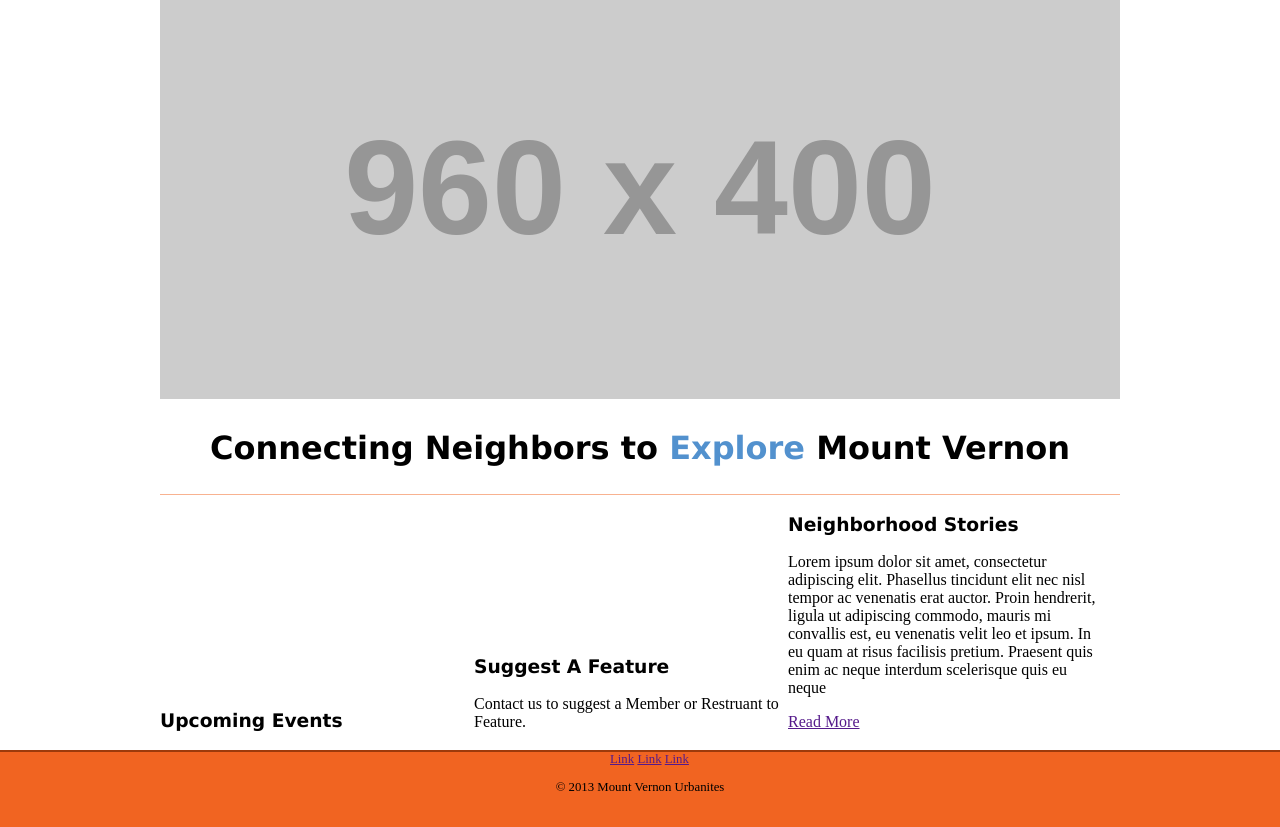
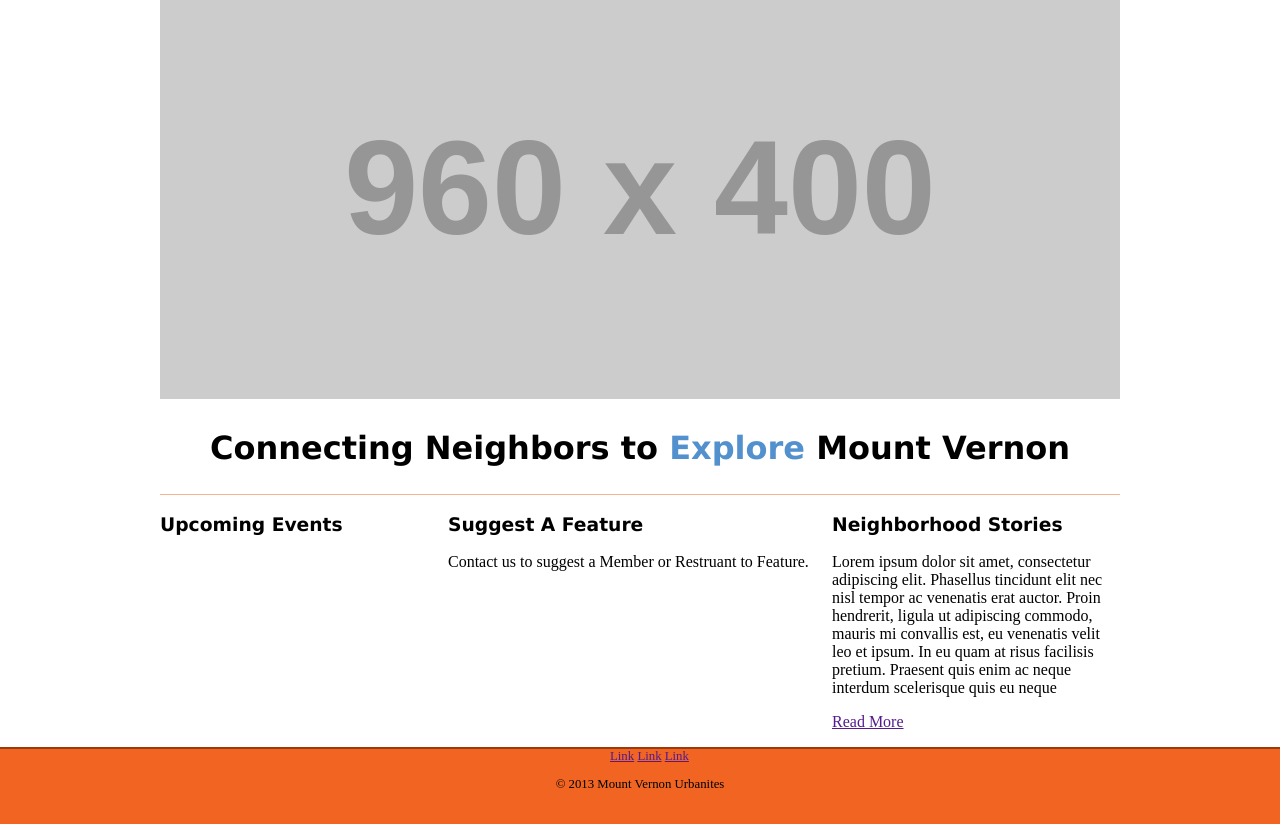
Before and after one commit to cjmaynar/mv-urbanites, a Django app: template mvurbanites/templates/home.html in a window 1280 px wide. Shown: the part 110-937 px from the top of the page. Run offline with Django 3.2, Linux system fonts and the light colour scheme; the template is opened without the code that fills it, so the values that code supplies are empty; grey boxes labelled with a size stand in for pictures from a placeholder-image service; parts of the project's set-up code (start-up, migrations or seed data) failed here and were passed over; some libraries are stand-ins or nearby versions.

Commit message:
Fix column heights on home page

```diff
--- a/mvurbanites/static/css/main.css
+++ b/mvurbanites/static/css/main.css
@@ -124,11 +124,21 @@ h1 a {
 
 #blocks {
     border-top: 1px solid #f8b290;
+    float: left;
+    width: 100%;
 }
 
-#blocks div {
-    display: inline-block;
-    width: 310px;
-    margin: 0;
-    padding: 0;
+#blocks #upcoming {
+    float: left;
+    width: 30%;
 }
+
+#blocks #spotlight {
+    float: left;
+    width: 40%;
+}
+
+#blocks #stories {
+    float: left;
+    width: 30%;
+}
```
